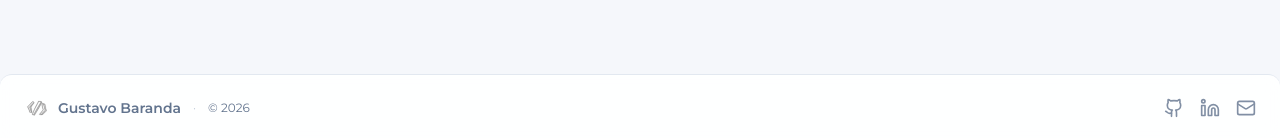
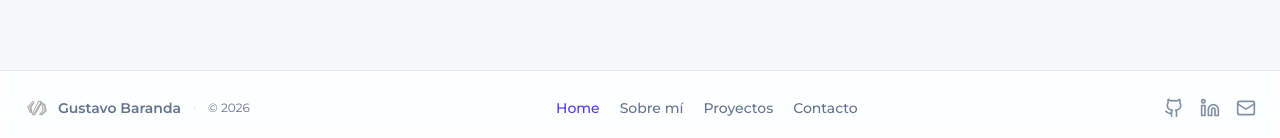
Before and after one commit to GustavoBaranda/Portfolio, a Next.js app: page / in a window 1280 px wide. Shown: the part 659-797 px from the top of the page. Built offline with nearby package versions, Linux system fonts and the light colour scheme; no server answers.

Commit message:
feat(footer): add navigation links with active state, convert to client component

```diff
--- a/src/components/footer.tsx
+++ b/src/components/footer.tsx
@@ -1,14 +1,21 @@
+"use client";
+
 import Link from "next/link";
 import Image from "next/image";
+import { usePathname } from "next/navigation";
 import SocialLinks from "@/components/common/SocialLinks";
+import { NavigationNavBar } from "@/components/header/ItemNavigation";
 
 export default function Footer() {
   const year = new Date().getFullYear();
+  const pathname = usePathname();
+
   return (
-    <footer className="w-full border-t border-soft surface-glass backdrop-blur rounded-t-xl mt-auto">
-      <div className="max-w-7xl mx-auto px-6 pt-5 pb-4 sm:pt-5 sm:pb-5 flex flex-col sm:flex-row items-center justify-between gap-4">
+    <footer className="w-full border-t border-soft surface-glass backdrop-blur mt-auto">
+      <div className="max-w-7xl mx-auto px-6 pt-5 pb-4 sm:pt-6 sm:pb-5 flex flex-col sm:flex-row items-center justify-between gap-4 sm:gap-6">
+
         {/* Logo & Copyright */}
-        <div className="flex items-center gap-2.5 sm:gap-3">
+        <div className="flex items-center gap-2.5 sm:gap-3 shrink-0">
           <Link
             href="/"
             className="group flex items-center gap-2 transition-opacity hover:opacity-90 cursor-pointer"
@@ -29,8 +36,34 @@ export default function Footer() {
           <span className="text-xs text-slate-500 dark:text-slate-400 leading-none">&copy; {year}</span>
         </div>
 
-        {/* Redes */}
-        <SocialLinks className="flex items-center gap-4" />
+        {/* Navegación central */}
+        <nav aria-label="Navegación del footer">
+          <ul className="flex items-center gap-4 sm:gap-5">
+            {NavigationNavBar.map((item) => {
+              const isActive =
+                item.href === "/"
+                  ? pathname === "/"
+                  : pathname.startsWith(item.href);
+              return (
+                <li key={item.id}>
+                  <Link
+                    href={item.href}
+                    className={`text-xs sm:text-sm font-medium transition-colors focus-visible:outline-none focus-visible:ring-2 focus-visible:ring-indigo-500 rounded-sm ${
+                      isActive
+                        ? "text-indigo-600 dark:text-indigo-400"
+                        : "text-slate-500 dark:text-slate-400 hover:text-slate-800 dark:hover:text-slate-200"
+                    }`}
+                  >
+                    {item.text}
+                  </Link>
+                </li>
+              );
+            })}
+          </ul>
+        </nav>
+
+        {/* Redes sociales */}
+        <SocialLinks className="flex items-center gap-4 shrink-0" />
       </div>
     </footer>
   );
```
